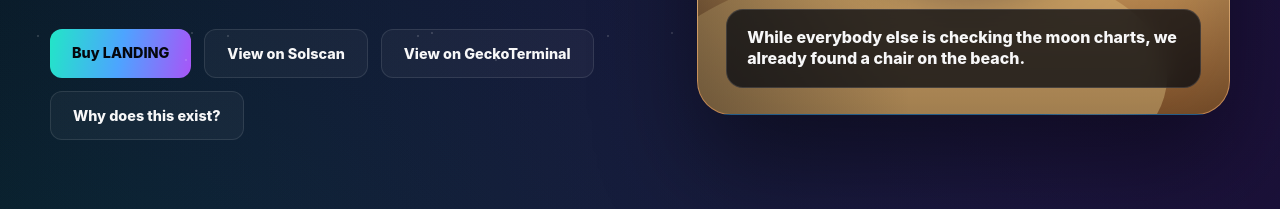
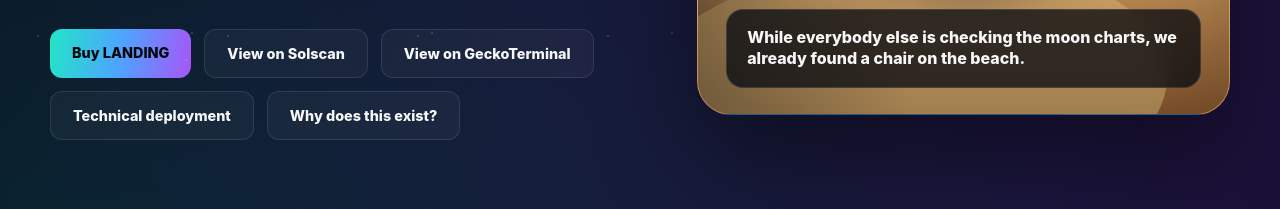
Before and after one commit to michelescalini-sketch/landing-coin, a website: page docs/index.html in a window 1280 px wide. Shown: the part 591-800 px from the top of the page. Drawn offline with Linux system fonts and the light colour scheme.

Commit message:
Add technical deployment link

```diff
--- a/docs/index.html
+++ b/docs/index.html
@@ -619,6 +619,10 @@
         View on GeckoTerminal
       </a>
 
+      <a class="button secondary" href="https://github.com/michelescalini-sketch/landing-coin/blob/main/MAINNET-DEPLOYMENT.txt" target="_blank" rel="noopener">
+        Technical deployment
+      </a>
+
       <a class="button secondary" href="#story">
         Why does this exist?
       </a>
```
